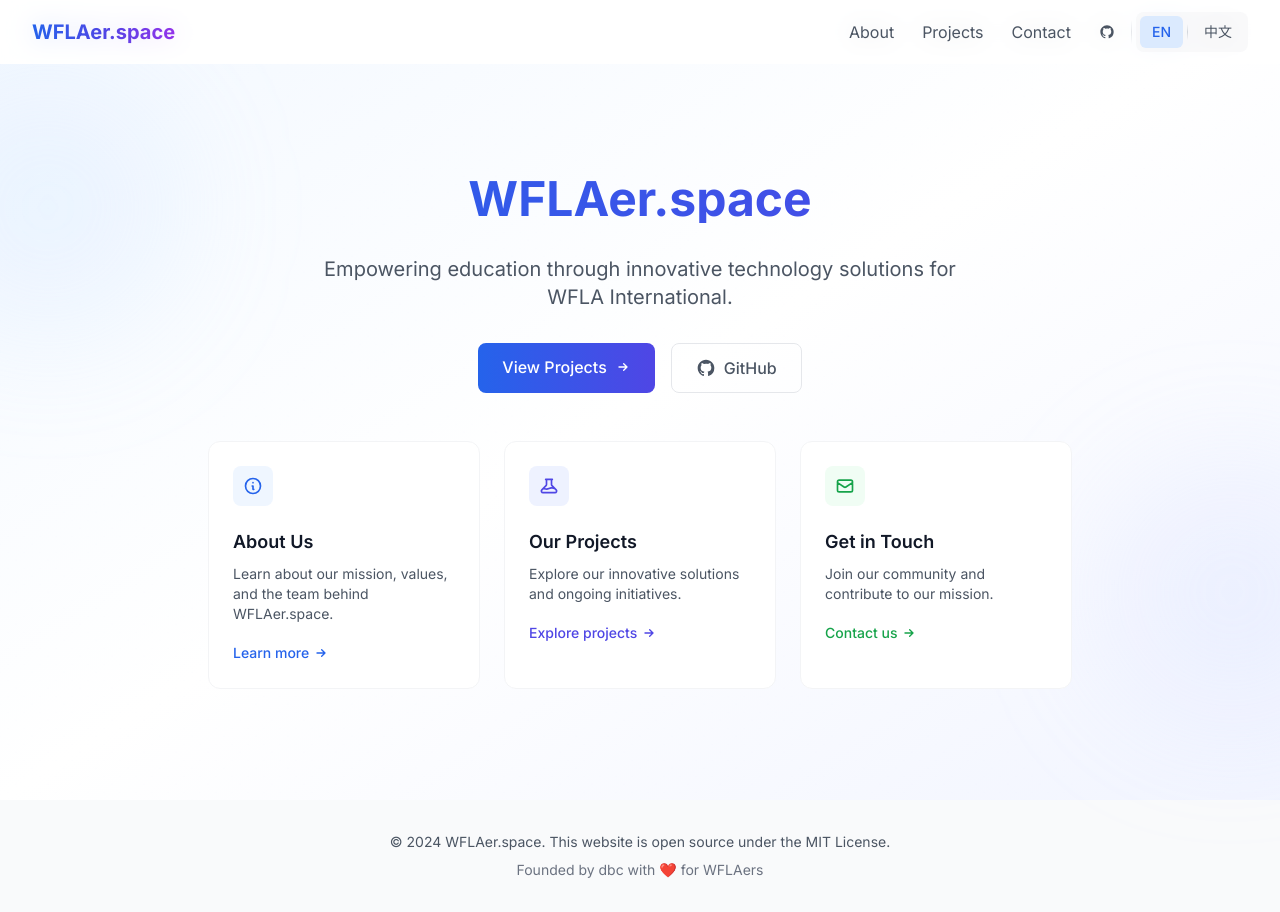
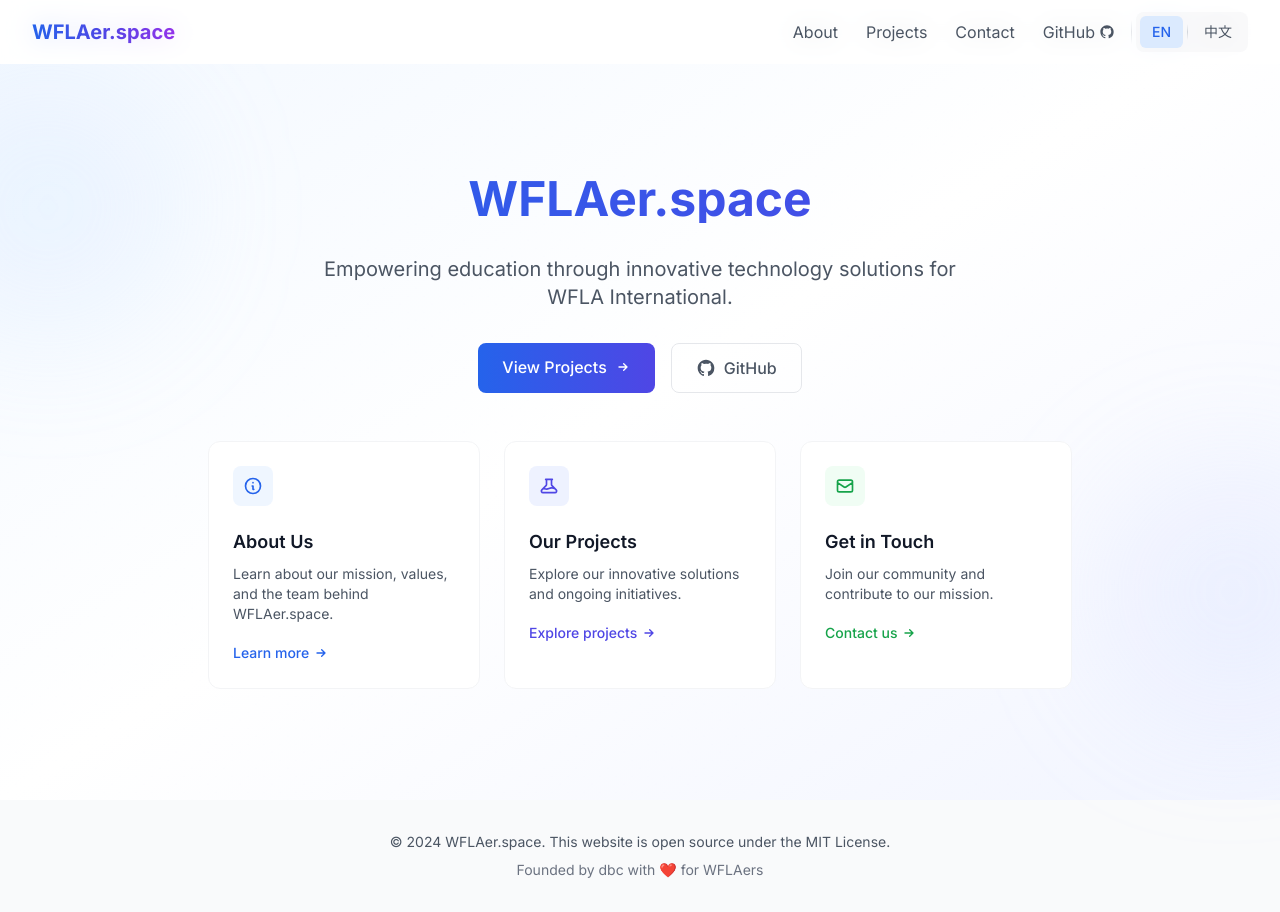
Before and after one commit to WFLAer-space/Home, a Next.js app: page / in a window 1280 px wide. Built offline with nearby package versions, Linux system fonts and the light colour scheme.

Commit message:
Update translations.ts

```diff
--- a/src/app/i18n/translations.ts
+++ b/src/app/i18n/translations.ts
@@ -3,7 +3,8 @@
     nav: {
       about: 'About',
       projects: 'Projects',
-      contact: 'Contact'
+      contact: 'Contact',
+      github: 'GitHub'
     },
     home: {
       title: 'WFLAer.space',
@@ -149,7 +150,8 @@
     nav: {
       about: '关于',
       projects: '项目',
-      contact: '联系'
+      contact: '联系',
+      github: 'GitHub'
     },
     home: {
       title: 'WFLAer.space',
```
